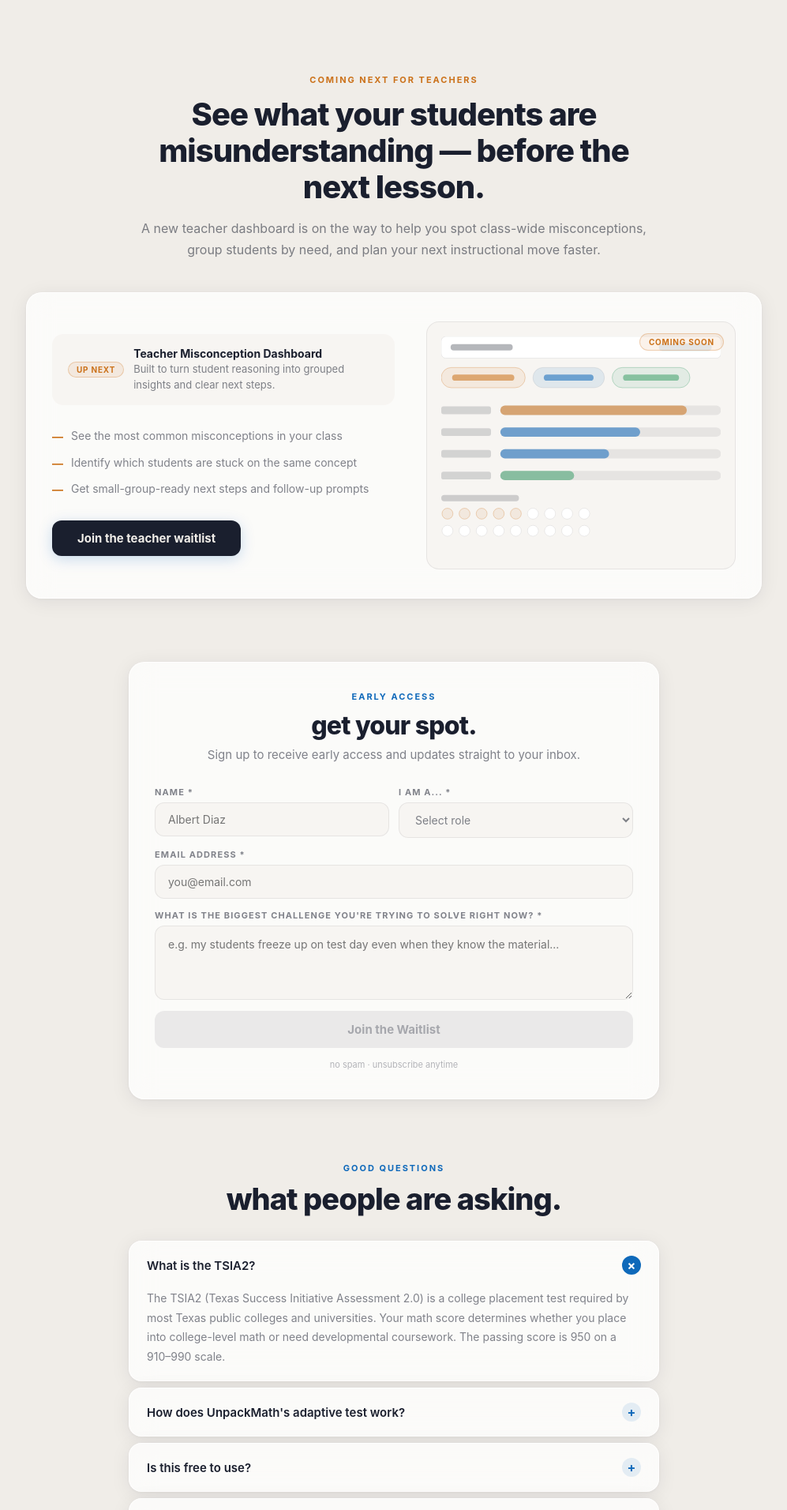
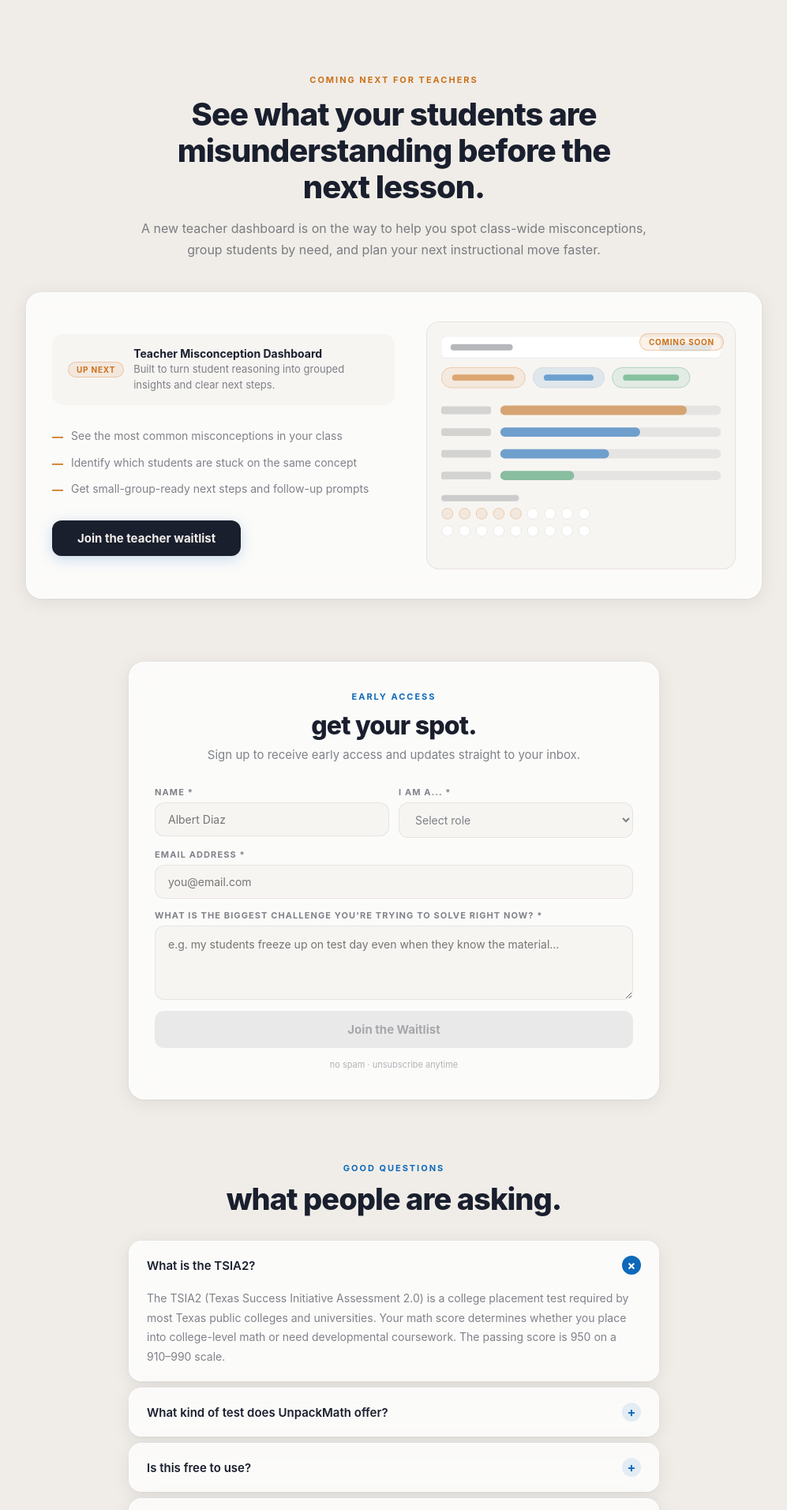
Before and after one commit to jd-oviedo/unpackmath-home, a Next.js app: page / in a window 1280 px wide. Shown: the part 1548-3460 px from the top of the page at 79% size, without its empty margins (141-1138 px from the left). Built offline with nearby package versions, Linux system fonts and the light colour scheme; a web font is replaced by a local one.

Commit message:
Update FAQ content and improve phrasing

```diff
--- a/app/page.tsx
+++ b/app/page.tsx
@@ -18,10 +18,10 @@ function Blobs() {
 
 const faqs = [
   { q: "What is the TSIA2?", a: "The TSIA2 (Texas Success Initiative Assessment 2.0) is a college placement test required by most Texas public colleges and universities. Your math score determines whether you place into college-level math or need developmental coursework. The passing score is 950 on a 910–990 scale." },
-  { q: "How does UnpackMath's adaptive test work?", a: "Every question you answer adjusts the next one. Answer correctly and the difficulty increases. Struggle and it backs off. After 20 questions, the engine estimates your score on the TSIA2 scale and shows you exactly where your thinking broke down — not just what you got wrong." },
+  { q: "What kind of test does UnpackMath offer?", a: "UnpackMath gives you an adaptive practice test, meaning the questions change based on how you're doing. Get a question right, the next one gets a little harder. Get one wrong, the next one gets a little easier. This is the same basic idea the real TSIA2 college placement test uses: instead of giving everyone the same fixed set of questions, the test finds your actual skill level by adjusting as you go." },
   { q: "Is this free to use?", a: "The practice test is free with no account required. Try it right now. Additional features including saved progress, detailed analytics, and teacher tools are coming soon." },
-  { q: "I'm a teacher. How is this different from other test prep?", a: "Most test prep tells students what they got wrong. UnpackMath shows why — tracing each wrong answer to a specific misconception. The teacher dashboard (coming soon) surfaces those patterns across your whole class so you can teach to the actual gap, not the symptom." },
-  { q: "What math topics does it cover?", a: "The item bank covers all four TSIA2 math strands: Quantitative Reasoning, Algebraic Reasoning, Geometric Reasoning, and Probabilistic Reasoning — across 97 topics and 500+ items aligned to the official test blueprint." },
+  { q: "I'm a teacher. How is this different from other test prep?", a: "Most test prep tells students what they got wrong. UnpackMath shows why, tracing each wrong answer to a specific misconception. The teacher dashboard (coming soon) surfaces those patterns across your whole class so you can teach to the actual gap, not the symptom." },
+  { q: "What math topics does it cover?", a: "The item bank covers all four TSIA2 math strands: Quantitative Reasoning, Algebraic Reasoning, Geometric Reasoning, and Probabilistic Reasoning, across 97 topics and 500+ items aligned to the official test blueprint." },
   { q: "When will the full platform launch?", a: "The adaptive practice test is live now. Student accounts with saved progress, a teacher misconception dashboard, and a parent-facing translation layer are in active development. Join the waitlist to get early access." },
 ];
 
@@ -137,7 +137,7 @@ export default function Home() {
           <div style={{ textAlign: "center", maxWidth: "640px", margin: "0 auto 40px" }}>
             <p style={{ fontSize: "11px", fontWeight: 700, letterSpacing: "0.18em", textTransform: "uppercase", color: "var(--ec-orange)", marginBottom: "14px" }}>coming next for teachers</p>
             <h2 style={{ fontSize: "clamp(26px, 3.4vw, 40px)", fontWeight: 800, color: "var(--ec-ink)", letterSpacing: "-0.025em", lineHeight: 1.15, marginBottom: "16px" }}>
-              See what your students are misunderstanding — before the next lesson.
+              See what your students are misunderstanding before the next lesson.
             </h2>
             <p style={{ fontSize: "16px", color: "var(--ec-ink-muted)", lineHeight: 1.7, margin: 0 }}>
               A new teacher dashboard is on the way to help you spot class-wide misconceptions, group students by need, and plan your next instructional move faster.
```
